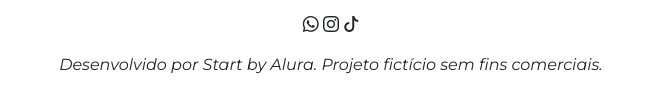
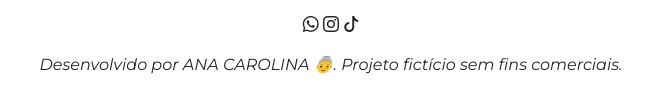
Before and after one commit to ACPPMV3A/site-acess-vel, a plain HTML site: page index.html in a window 1280 px wide. Shown: the part 3072-3178 px from the top of the page, 309-969 px from the left. Drawn offline with nearby package versions, Linux system fonts and the light colour scheme.

Commit message:
Update index.html

```diff
--- a/index.html
+++ b/index.html
@@ -132,7 +132,7 @@
         <i class="bi bi-whatsapp"></i>
         <i class="bi bi-instagram"></i>
         <i class="bi bi-tiktok"></i>
-        <p class="mt-3">Desenvolvido por Start by Alura. Projeto fictício sem fins comerciais.</p>
+        <p class="mt-3">Desenvolvido por ANA CAROLINA 👵. Projeto fictício sem fins comerciais.</p>
     </footer>
 
     <script src="script.js"></script>
```
